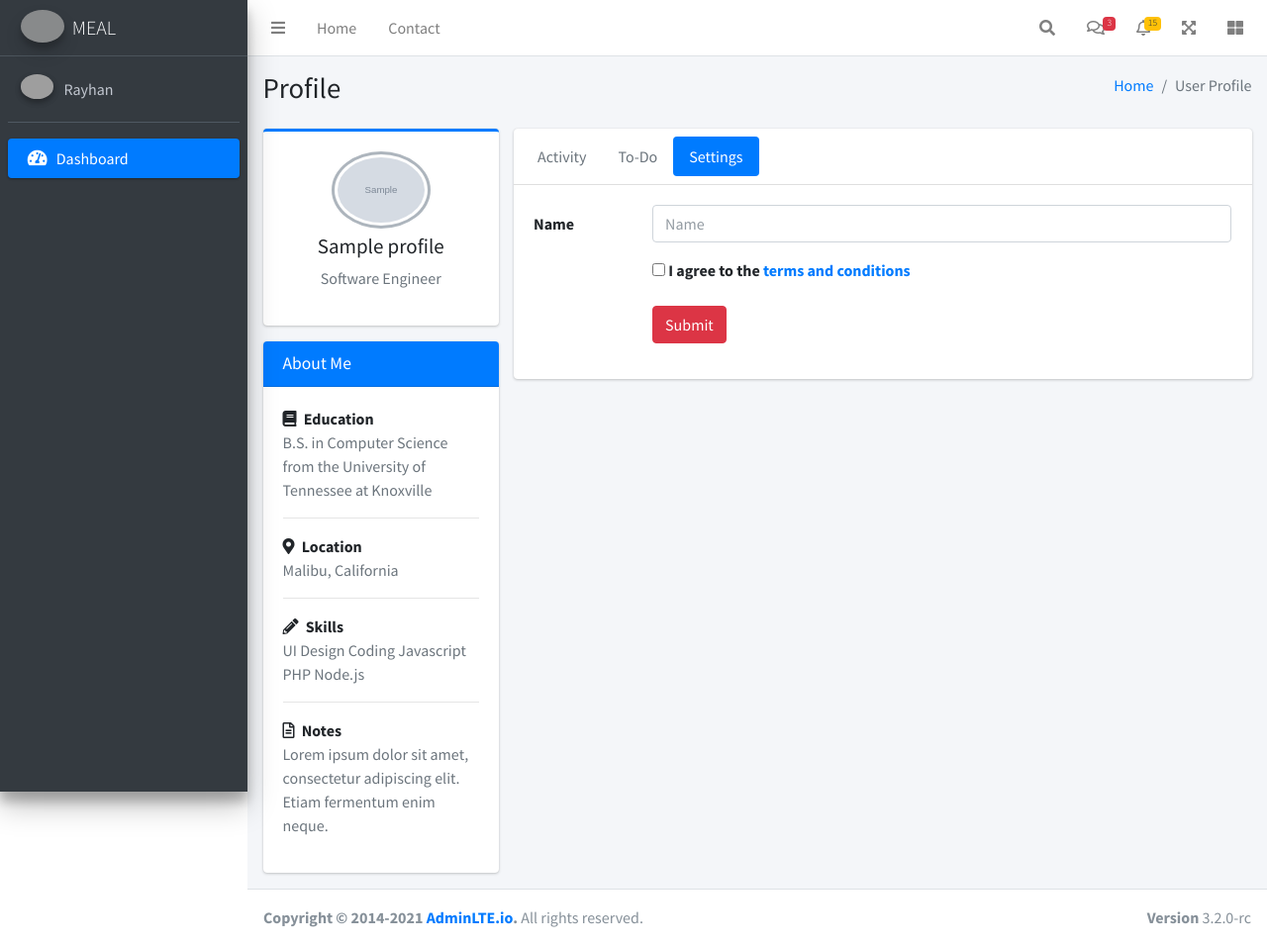
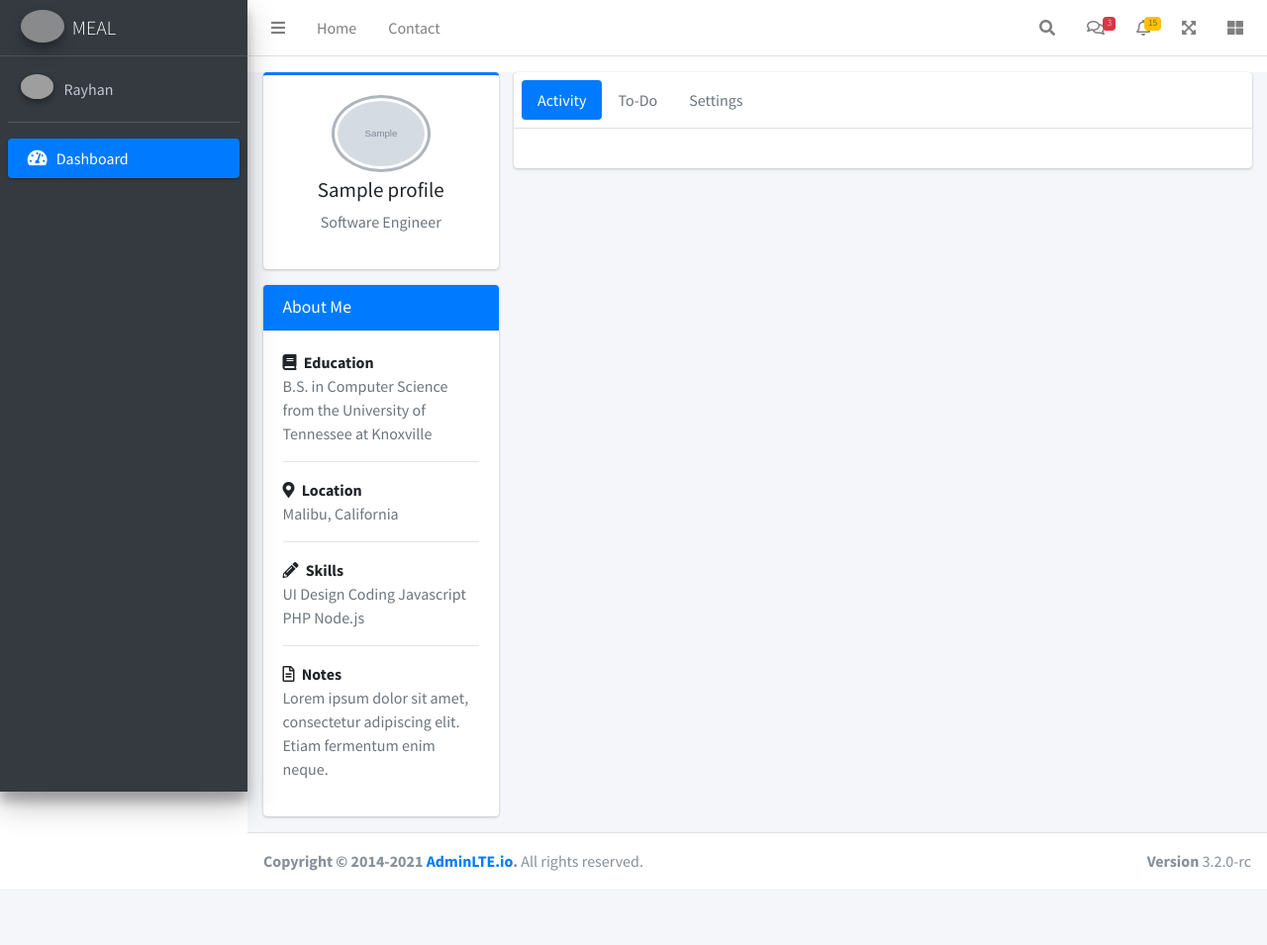
Before and after one commit to Rayhun/meal-management-system, a Django app: template templates/profile/profile.html in a window 1280 px wide. Shown: the whole page at 99% size. After the commit the page ends 880 px from the top, so only its background shows below. Run offline with Django 3.2, Linux system fonts and the light colour scheme; the template is opened without the code that fills it: most values are stand-ins (such as "Sample title", 1, 10 or a date in 2020); grey boxes marked "Sample" are stand-in pictures; some libraries are stand-ins or nearby versions; grey boxes are pictures that could not be loaded.

Commit message:
add profile create

```diff
--- a/meal/views/profile/create.py
+++ b/meal/views/profile/create.py
@@ -1,14 +1,13 @@
 from django.views.generic import CreateView
 from django.contrib.auth.mixins import (
-    LoginRequiredMixin, UserPassesTestMixin, PermissionRequiredMixin,
+    LoginRequiredMixin, UserPassesTestMixin
 )
 from meal.models.profile import Profile
 from meal.forms.profile import ProfileForm
 
 
 class ProfileCreateView(
-    LoginRequiredMixin, UserPassesTestMixin, PermissionRequiredMixin,
-    CreateView
+    LoginRequiredMixin, UserPassesTestMixin, CreateView
 ):
     """
     Profile create view.
--- a/templates/profile/profile.html
+++ b/templates/profile/profile.html
@@ -1,23 +1,8 @@
 {% extends 'base/base.html' %}
+{% load crispy_forms_tags %}
 {% load static %}
 {% block content %}
-    <section class="content-header">
-        <div class="container-fluid">
-            <div class="row mb-2">
-                <div class="col-sm-6">
-                    <h1>Profile</h1>
-                </div>
-                <div class="col-sm-6">
-                    <ol class="breadcrumb float-sm-right">
-                        <li class="breadcrumb-item"><a href="#">Home</a></li>
-                        <li class="breadcrumb-item active">User Profile</li>
-                    </ol>
-                </div>
-            </div>
-        </div>
-    </section>
-
-    <section class="content">
+    <section class="content mt-3">
         <div class="container-fluid">
             <div class="row">
                 <div class="col-md-3">
@@ -64,9 +49,9 @@
                     <div class="card">
                         <div class="card-header p-2">
                             <ul class="nav nav-pills">
-                                <li class="nav-item"><a class="nav-link" href="#activity" data-toggle="tab">Activity</a></li>
+                                <li class="nav-item"><a class="nav-link active" href="#activity" data-toggle="tab">Activity</a></li>
                                 <li class="nav-item"><a class="nav-link" href="#timeline" data-toggle="tab">To-Do</a></li>
-                                <li class="nav-item"><a class="nav-link active" href="#settings" data-toggle="tab">Settings</a></li>
+                                <li class="nav-item"><a class="nav-link" href="{% url 'meal:profile_create' %}">Settings</a></li>
                             </ul>
                         </div>
                         <div class="card-body">
@@ -78,29 +63,6 @@
                                 <div class="tab-pane" id="timeline">
 
                                 </div>
-
-                                <div class="tab-pane active" id="settings">
-                                    <form class="form-horizontal">
-                                        <div class="form-group row">
-                                            <label for="inputName" class="col-sm-2 col-form-label">Name</label>
-                                            <div class="col-sm-10">
-                                                <input type="email" class="form-control" id="inputName" placeholder="Name" />
-                                            </div>
-                                        </div>
-                                        <div class="form-group row">
-                                            <div class="offset-sm-2 col-sm-10">
-                                                <div class="checkbox">
-                                                    <label> <input type="checkbox" /> I agree to the <a href="#">terms and conditions</a> </label>
-                                                </div>
-                                            </div>
-                                        </div>
-                                        <div class="form-group row">
-                                            <div class="offset-sm-2 col-sm-10">
-                                                <button type="submit" class="btn btn-danger">Submit</button>
-                                            </div>
-                                        </div>
-                                    </form>
-                                </div>
                             </div>
                         </div>
                     </div>
```
